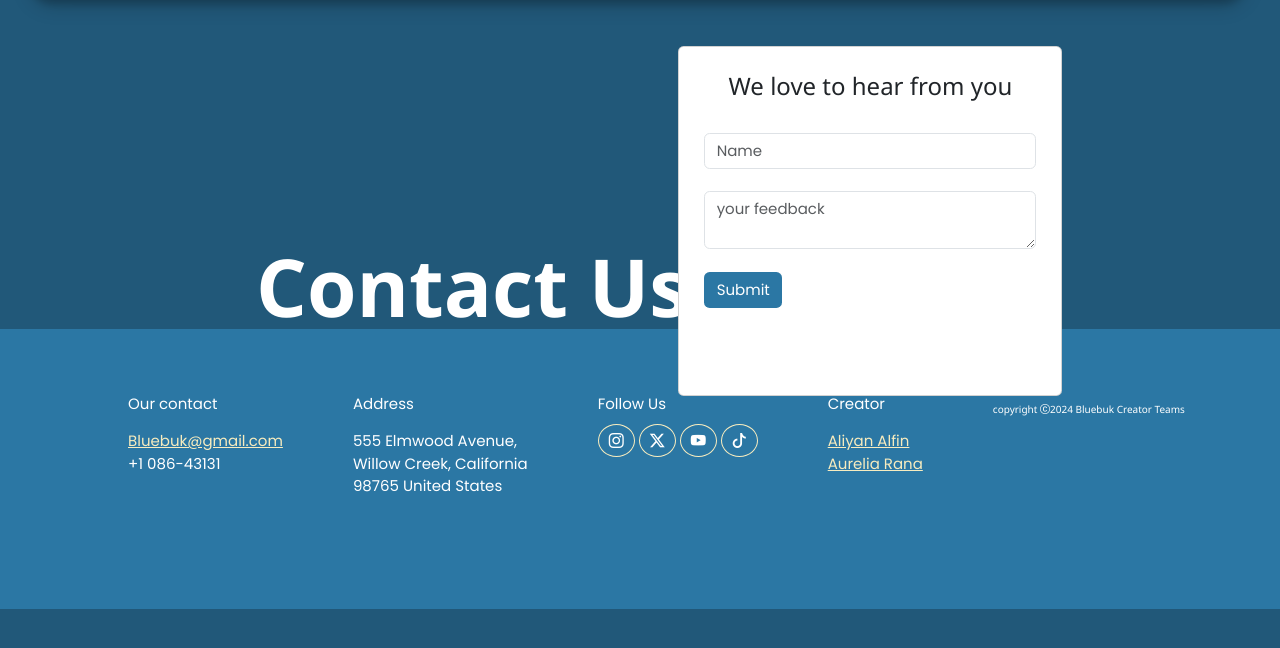
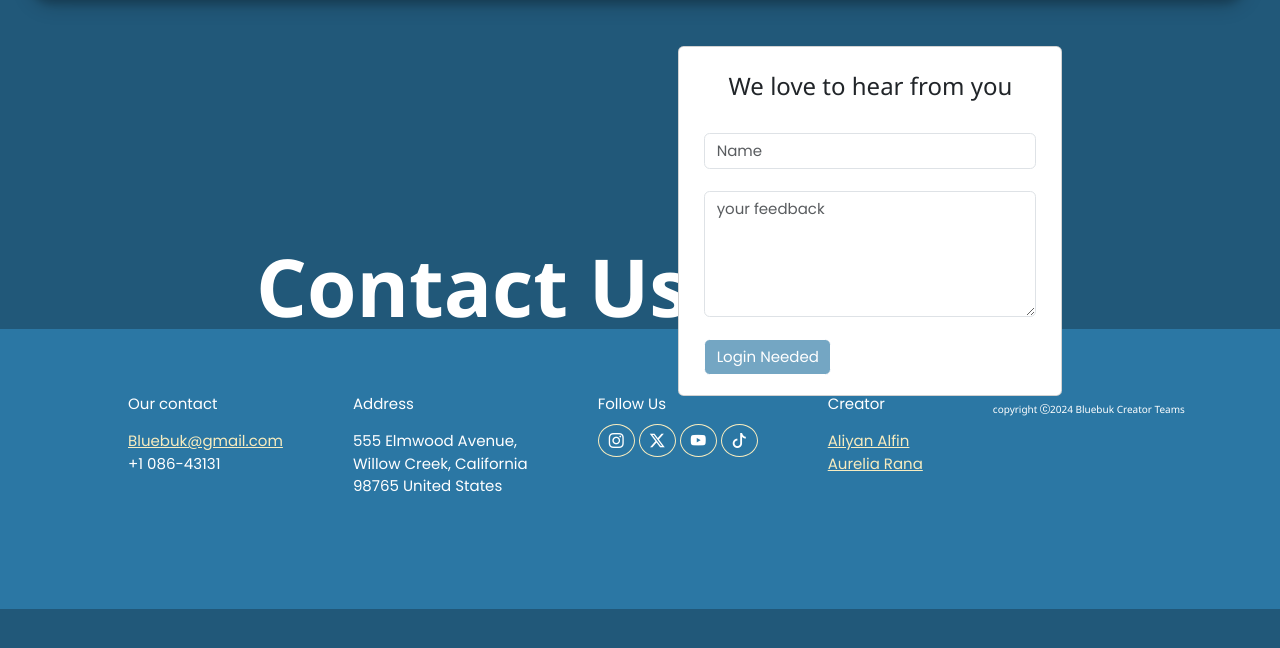
Before and after one commit to alfinizz12/project-pwd, a PHP site: page /contactus.php in a window 1280 px wide. Shown: the part 65-713 px from the top of the page. Run offline with PHP 8.4, Linux system fonts and the light colour scheme; some libraries are stand-ins or nearby versions.

Commit message:
last, thanks

```diff
--- a/contactus.php
+++ b/contactus.php
@@ -1,10 +1,13 @@
 <?php
 session_start();
+
 
 include 'functionLogic.php';
 if (!isset($_SESSION['id'])) {
     $login_text = "Login";
     $login_class = "login-btn";
+    $must_login = "Login Needed";
+    $log_stat = "disabled";
 } else {
     $login_class = " ";
     $login_text = " ";
@@ -14,6 +17,8 @@ if (!isset($_SESSION['id'])) {
     $profile = "<form action='profile.php'>
   <button class='profile'>Profile <img class='imgprof' src='img/$img_profile->photo' alt=''></button>
 </form>";
+    $must_login = "Submit";
+    $log_stat = " ";
 }
 
 if (isset($_POST['submit'])) {
@@ -21,7 +26,7 @@ if (isset($_POST['submit'])) {
     $pesan = $_POST['feedback'];
     $email = $img_profile->email;
 
-    $feedback = $connection->query("INSERT INTO feedback VALUES ('$nama', '$email', '$pesan')");
+    $feedback = $connection->query("INSERT INTO feedback VALUES ('', '$nama', '$email', '$pesan')");
 
     if(mysqli_affected_rows($connection)){
         echo "<script> alert('Terima kasih telah mengirim feedback!'); window.location.href='contactus.php'; </script>";
@@ -84,8 +89,8 @@ if (isset($_POST['submit'])) {
             <h3 style="text-align: center;">We love to hear from you</h3><br>
             <form action="" method="post">
                 <input class="form-control" name="name" type="text" placeholder="Name" required><br>
-                <textarea class="form-control" name="feedback" id="feedback" placeholder="your feedback" required></textarea><br>
-                <button class="btn" style="color: white; background: #2b77a4" name="submit" type="submit">Submit</button>
+                <textarea class="form-control" name="feedback" id="feedback" placeholder="your feedback" rows="5" required></textarea><br>
+                <button class="btn" style="color: white; background: #2b77a4" name="submit" type="submit" <?=$log_stat?>><?=$must_login?></button>
             </form>
         </div>
     </div>
--- a/home.php
+++ b/home.php
@@ -269,9 +269,6 @@ if (!isset($_SESSION['id'])) {
     </div>
   </div>
 
-
-
-
   <footer>
         <div class="footer-col">
             <div>
```
Also changed, not shown: profile.php (+8 -4 lines), img/66611ca218d22.png (added).
